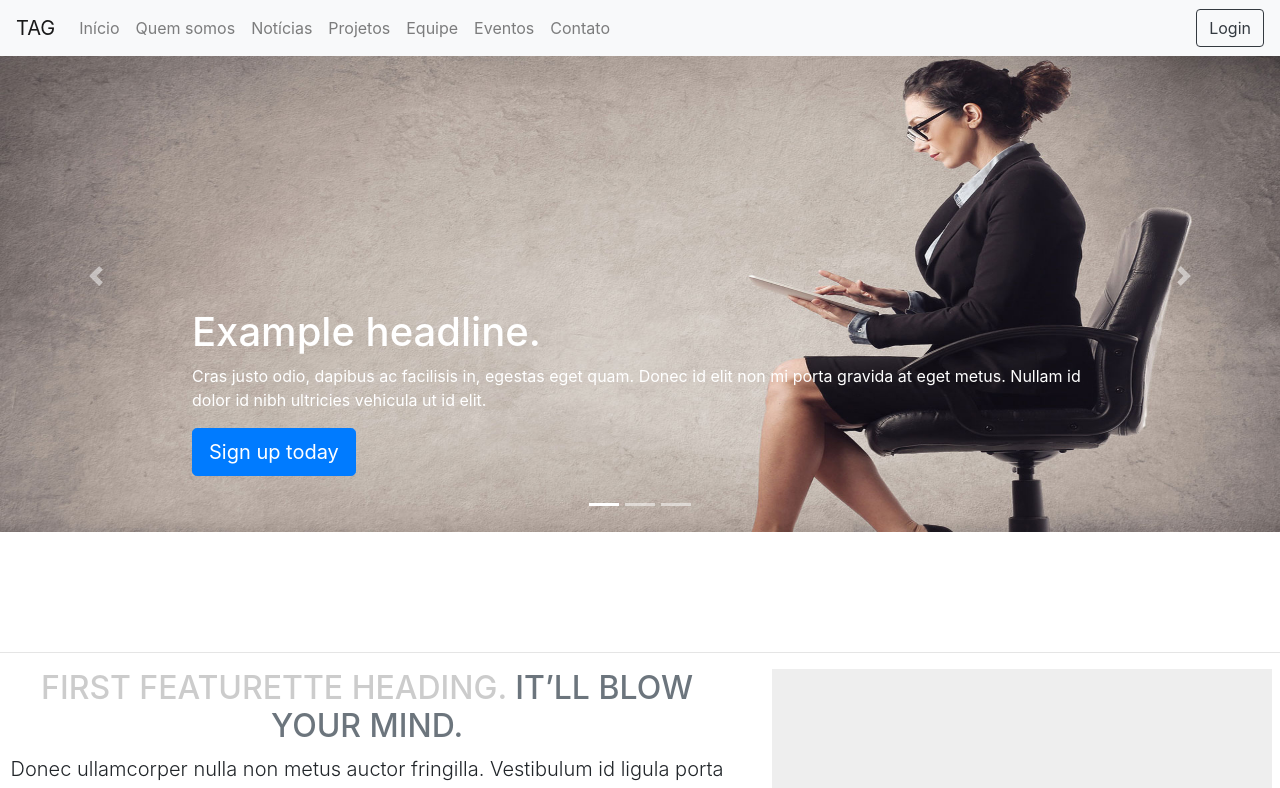
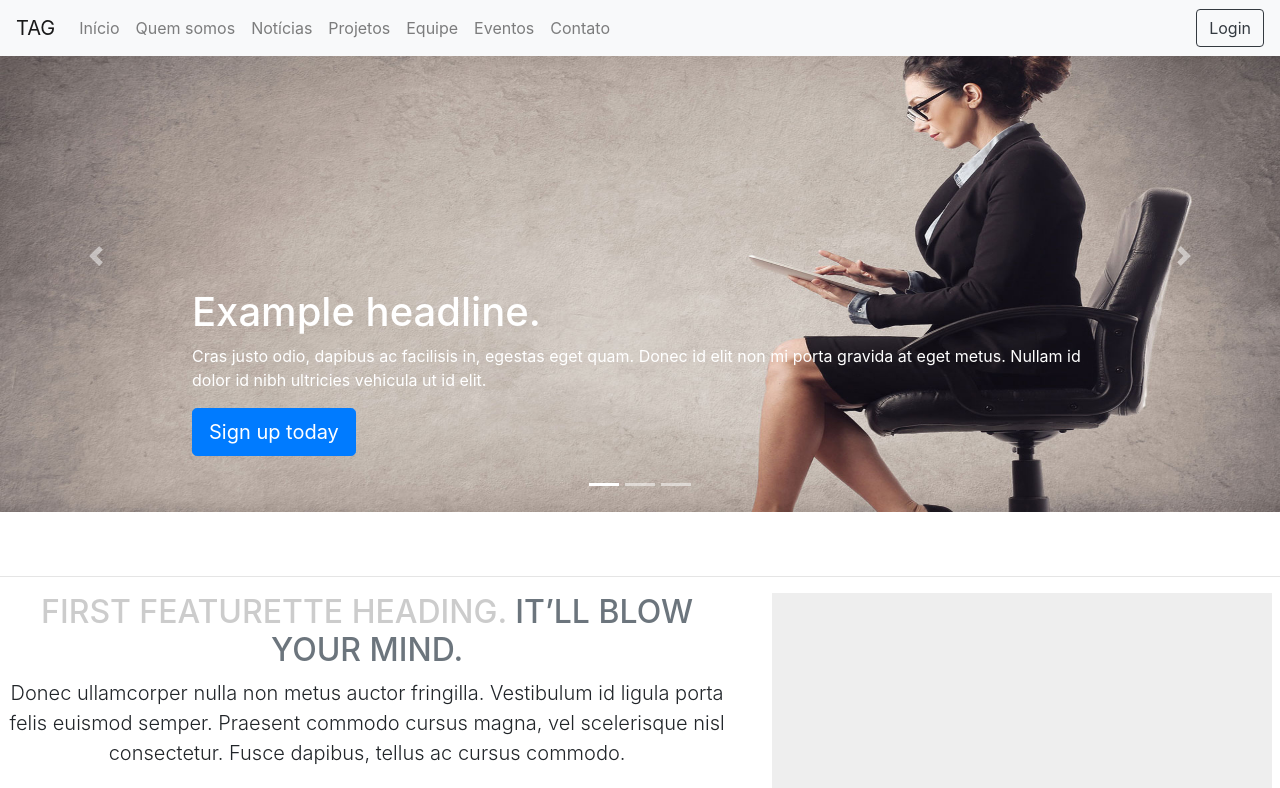
Before and after one commit to viniciusrsouza/Lipsum, a React (Create React App) app in the folder TAGclient/portal-tag/: page / in a window 1280 px wide. Shown: the top 788 px of the page. Built offline with nearby package versions, Linux system fonts and the light colour scheme.

Commit message:
Tela de login com hash de senha e roteamento de paginas

```diff
--- a/TAGclient/portal-tag/src/App.css
+++ b/TAGclient/portal-tag/src/App.css
@@ -20,7 +20,3 @@
 .App-link {
   color: #09d3ac;
 }
-
-.Body>div{
-  padding: 20px 0;
-}
--- a/TAGclient/portal-tag/src/login/Login.js
+++ b/TAGclient/portal-tag/src/login/Login.js
@@ -17,7 +17,7 @@ class Login extends React.Component{
         const passwordElement = document.getElementById('password')
         const email = emailElement.value
         const password = sha1(passwordElement.value)
-        window.alert(`email= ${email}\npassword= ${password}`)
+        window.alert(`email= ${email}\npassword= ${sha1(password)}`)
     }
 }
 
```
